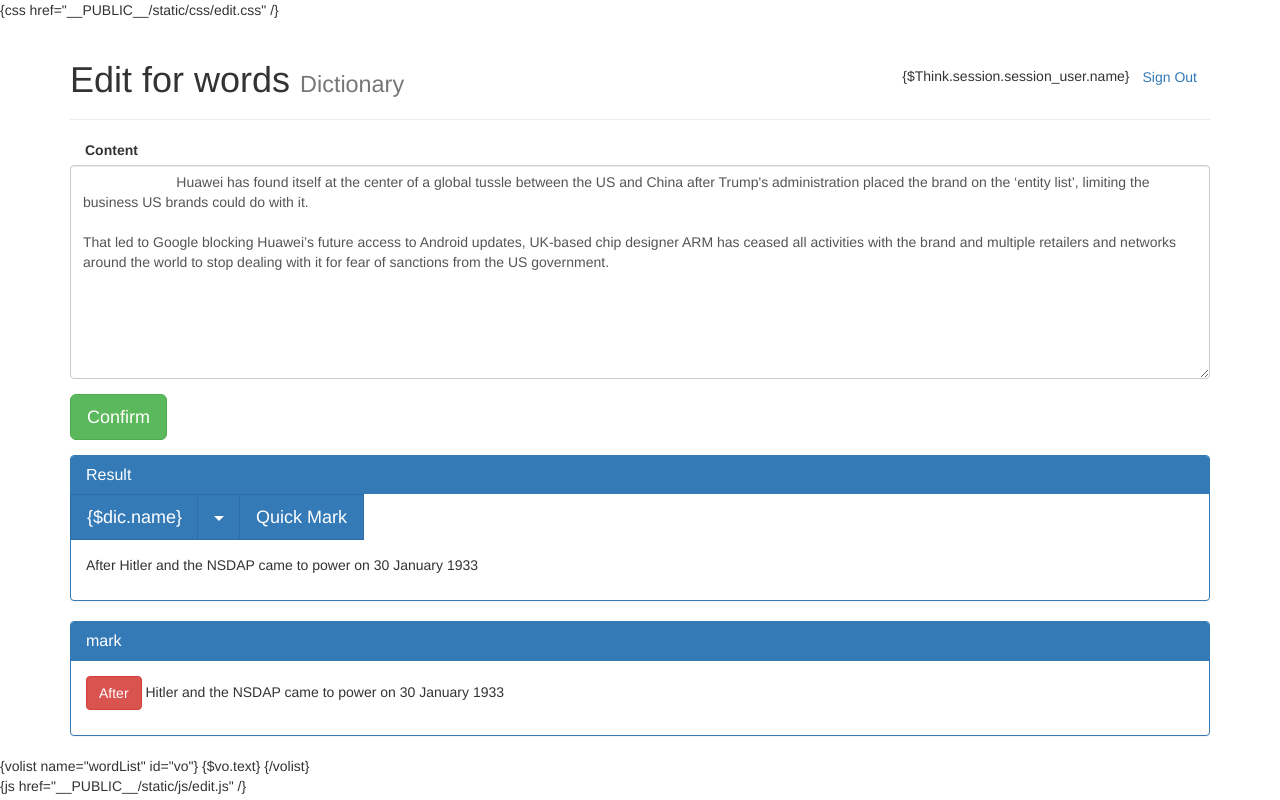
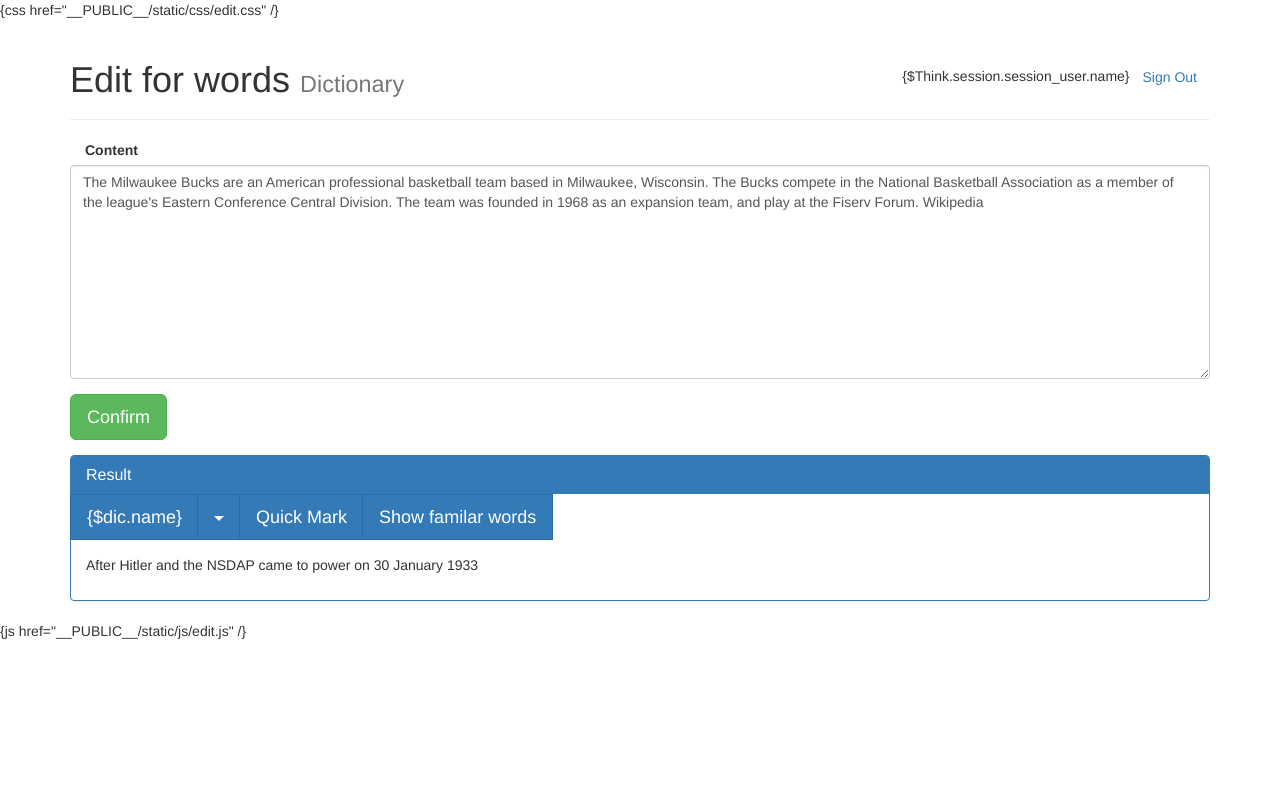
Before and after one commit to alterhz/Dictionary, a PHP site: page /DbName/application/index/view/edit/index.html in a window 1280 px wide. Run offline with PHP 8.4, Linux system fonts and the light colour scheme.

Commit message:
效率问题优化完成

```diff
--- a/application/index/view/edit/index.html
+++ b/application/index/view/edit/index.html
@@ -40,11 +40,7 @@
 		<form>
 		  <div class="form-group">
 			<label for="content" class="col-sm-2 control-label">Content</label>
-			<textarea id="content" class="form-control" rows="10">
-			Huawei has found itself at the center of a global tussle between the US and China after Trump's administration placed the brand on the ‘entity list’, limiting the business US brands could do with it.
-
-That led to Google blocking Huawei’s future access to Android updates, UK-based chip designer ARM has ceased all activities with the brand and multiple retailers and networks around the world to stop dealing with it for fear of sanctions from the US government.
-			</textarea>
+			<textarea id="content" class="form-control" rows="10">The Milwaukee Bucks are an American professional basketball team based in Milwaukee, Wisconsin. The Bucks compete in the National Basketball Association as a member of the league's Eastern Conference Central Division. The team was founded in 1968 as an expansion team, and play at the Fiserv Forum. Wikipedia</textarea>
 		  </div>
 
 		  <div class="form-group">
@@ -76,21 +72,20 @@
 					  {/volist}
 				  </ul>
 				  <button type="button" id="mark" class="btn btn-primary btn-lg" data-toggle="button" aria-pressed="false" autocomplete="off">Quick Mark</button>
+
+				  <button type="button" id="mark" class="btn btn-primary btn-lg">Show familar words</button>
 			  </div>
 			</div>
 		  </div>
 
 		  <div id="contentShow" class="panel-body">
-
-
-
 			<p>
 				<span class="">After</span> <span class="">Hitler</span> <span class="strange">and</span> <span>the</span> <span>NSDAP</span> <span>came</span> <span>to</span> <span>power</span> <span>on</span> 30 <span>January</span> 1933
 			</p>
 		  </div>
 		</div>
 
-		<div class="panel panel-primary">
+		<div class="panel panel-primary hidden">
 		  <div class="panel-heading">
 			<h3 class="panel-title">mark</h3>
 		  </div>
@@ -104,7 +99,7 @@
 
 	</div>
 
-	<div id="word_list" class="">
+	<div id="word_list" class="hidden">
 		{volist name="wordList" id="vo"}
 			<span>{$vo.text}</span>
 		{/volist}
--- a/public/static/css/edit.css
+++ b/public/static/css/edit.css
@@ -11,6 +11,6 @@
 .strange {
 	color: red;
 	cursor: pointer;
-	font-weight: bold;
+	/* font-weight: bold; */
 	text-decoration: underline;
 }
```
Also changed, not shown: public/static/js/edit.js (+12 -3 lines).
